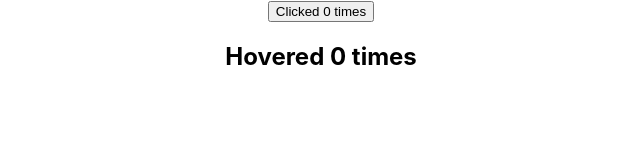
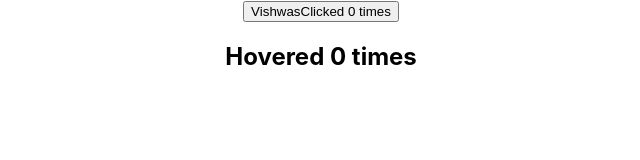
Before and after one commit to RohuTheCoder/React-Fundamentals, a React (Create React App) app: page / in a window 1280 px wide. Shown: the top 160 px of the page, without its empty margins (319-959 px from the left). Built offline with nearby package versions, Linux system fonts and the light colour scheme.

Commit message:
passing probes

```diff
--- a/src/App.js
+++ b/src/App.js
@@ -8,7 +8,7 @@ class App extends React.Component {
   render() {
     return (
       <div className="App">
-        <ClickCounter />
+        <ClickCounter name='Vishwas' />
         <HoverCounter />
       </div>
     );
--- a/src/ClickCounter.js
+++ b/src/ClickCounter.js
@@ -7,10 +7,10 @@ class ClickCounter extends Component {
     const { count, incrementCount} = this.props
     return (
       <button onClick={incrementCount}>
-        Clicked {count} times
+        {this.props.name}Clicked {count} times
         </button>
     )
   }
 }
 
-export default withCounter(ClickCounter)
+export default withCounter(ClickCounter, 5)
--- a/src/components/HoverCounter.js
+++ b/src/components/HoverCounter.js
@@ -14,4 +14,4 @@ class HoverCounter extends Component {
     }
 }
 
-export default withCounter(HoverCounter)
+export default withCounter(HoverCounter, 10)
--- a/src/components/withCounter.js
+++ b/src/components/withCounter.js
@@ -1,6 +1,6 @@
 import React from 'react'
 
-const withCounter= (WrappedComponent) => {
+const withCounter= (WrappedComponent, incrementNumber) => {
   class withCounter extends React.Component {
     constructor(props) {
       super(props)
@@ -11,15 +11,19 @@ const withCounter= (WrappedComponent) => {
 
     incrementCount = () => {
       this.setState(prevState => ({
-        count: prevState.count + 1
+        count: prevState.count + incrementNumber
       }))
     }
 
     render() {
-      return <WrappedComponent
+      console.log(this.props.name)
+      return (
+        <WrappedComponent
         count={this.state.count}
         incrementCount={this.incrementCount}
+        {...this.props}
       />
+      )
     }
   }
   return withCounter
```
